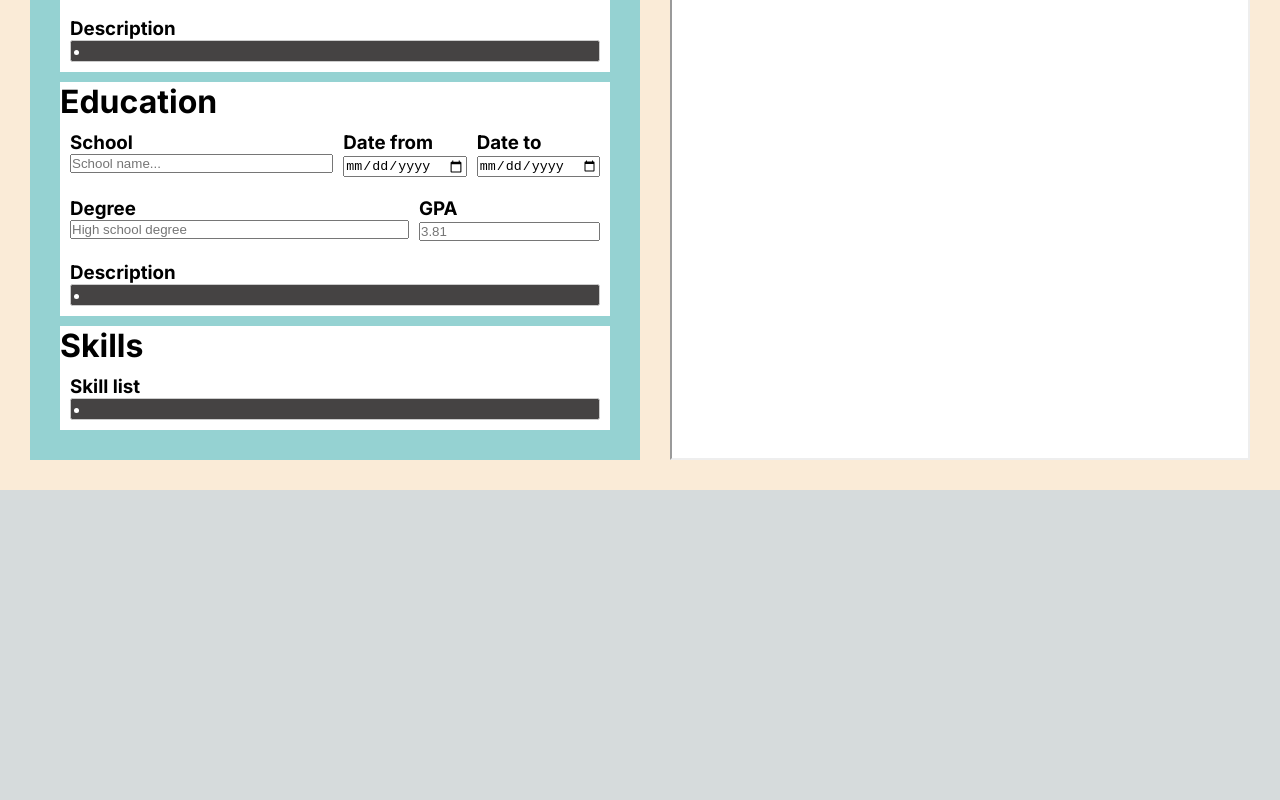
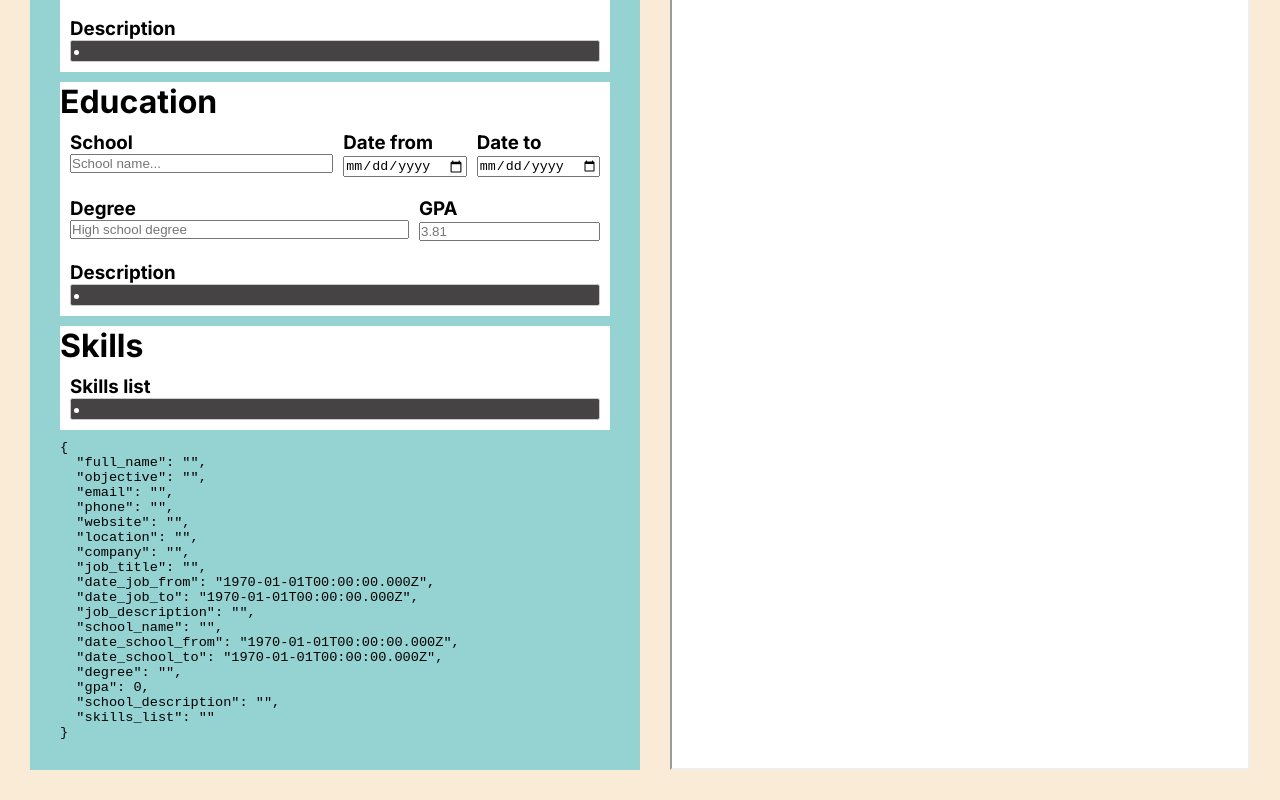
Before and after one commit to probzyg/frontend, a Next.js app in the folder cv-gen/: page / in a window 1280 px wide. Shown: the part 482-1282 px from the top of the page. Before the commit the page ends 972 px from the top, so only its background shows below. Built offline with nearby package versions, Linux system fonts and the light colour scheme.

Commit message:
Update cv gen, created first layout for output

```diff
--- a/cv-gen/src/app/page.module.css
+++ b/cv-gen/src/app/page.module.css
@@ -28,7 +28,7 @@
   max-width: var(--max-width);
   width: 100%;
   position: sticky;
-  background-color: rgb(149, 210, 210);
+  background-color: white(149, 210, 210);
   min-height: 100vh;
 }
 
--- a/cv-gen/src/app/page.tsx
+++ b/cv-gen/src/app/page.tsx
@@ -102,7 +102,7 @@ function createDescriptionField(header: string,
             <div
             id={id}
             contentEditable='true'
-            className={`${styles.editable} ${styles.overflowAuto}`}
+            className={styles.editable}
             onInput={(e) => {
               setFieldChanged({ ...fieldChanged, [id]: true });
               const lines = e.currentTarget.innerText.split('\n').map(line => line.trim());
@@ -161,9 +161,9 @@ function createDescriptionField(header: string,
         </div>
         <div className={styles.info}>
           <h1>Skills</h1>
-          {createDescriptionField('Skill list', 'skills_list')}
+          {createDescriptionField('Skills list', 'skills_list')}
         </div>
-
+        <pre>{JSON.stringify(inputData, null, 2)}</pre>
       </div>
 
       <div className={styles.output} id='output'>
@@ -206,18 +206,18 @@ function createDescriptionField(header: string,
                   ${fieldChanged.company ? `<h4>Company: ${inputData.company}<h4>` : ''}
                   ${fieldChanged.job_title ? `<p>Job title: ${inputData.job_title}</p>` : ''}
                   ${fieldChanged.date_job_from ? `<div class='from_to'><p>From ${inputData.date_job_from.toString()} to ${fieldChanged.date_job_to ? `<p>${inputData.date_job_to.toString()}` : ''}</p></div>` : ''}
-                  ${fieldChanged.job_description ? `<h4>Job Description:</h4><ul><li>${inputData.job_description}</li></ul>` : ''}
+                  ${fieldChanged.job_description ? `<h4>Job Description:</h4><ul>${inputData.job_description}</ul>` : ''}
                 </div>
                 <h3>Education</h3>
                 <div>
                   ${fieldChanged.school_name ? `<h4>School name: ${inputData.school_name}<h4>` : ''}
                   ${fieldChanged.date_school_from ? `<div class='from_to'><p>From ${inputData.date_school_from.toString()} to ${fieldChanged.date_school_to ? `<p>${inputData.date_school_to.toString()}` : ''}</p></div>` : ''}
                   ${fieldChanged.degree ? `<div class='from_to'><p>${inputData.degree} - ${fieldChanged.gpa ? `<p>${inputData.gpa}` : ''}</p></div>` : ''}
-                  <p>School Description: ${inputData.school_description}</p>
+                  ${fieldChanged.school_description ? `<h4>School Description:</h4><ul>${inputData.school_description}</ul>` : ''}
                 </div>
                 <h3>Skills</h3>
                 <div>
-                  <p>Skills List: ${inputData.skills_list}</p>
+                  ${fieldChanged.skills_list ? `<h4>Skills List:</h4><ul>${inputData.skills_list}</ul>` : ''}
                 </div>
               </body>
             </html>`}
```
